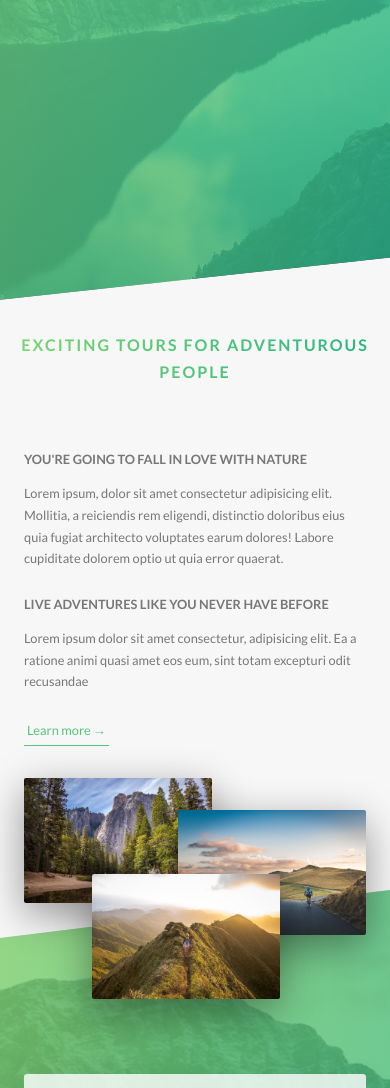
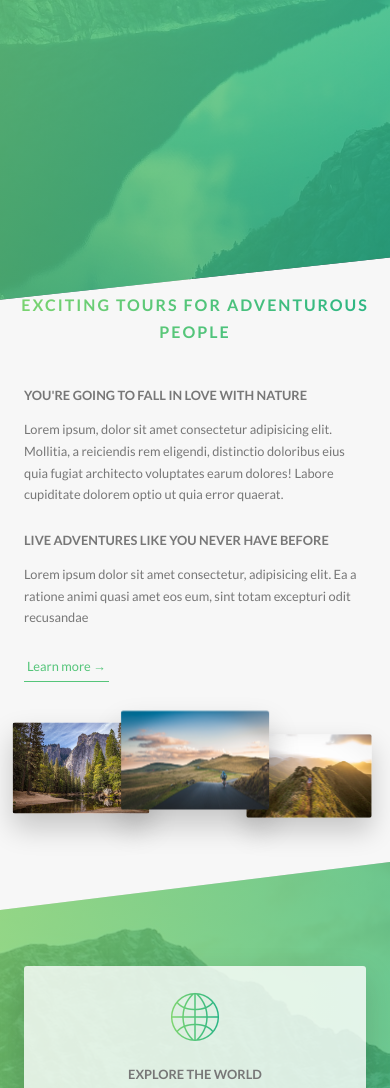
Before and after one commit to Paul-Annay/natours, a website: page index.html in a window 390 px wide. Shown: the part 502-1590 px from the top of the page. Drawn offline with Linux system fonts and the light colour scheme.

Commit message:
Adding media queries for layout of the about and features section along with small changes to the footer

```diff
--- a/scss/base/_utilities.scss
+++ b/scss/base/_utilities.scss
@@ -8,10 +8,16 @@
 
 .u-margin-bottom-medium {
     margin-bottom: 4rem !important;
+    @include respond(tab-port) {
+        margin-bottom: 3rem !important;
+    }
 }
 
 .u-margin-bottom-big {
     margin-bottom: 8rem !important;
+    @include respond(tab-port) {
+        margin-bottom: 5rem !important;
+    }
 }
 
 .u-margin-top-big {
--- a/scss/components/_composition.scss
+++ b/scss/components/_composition.scss
@@ -9,19 +9,43 @@
         outline-offset: 2rem;
         transition: all 0.2s;
 
+        @include respond(tab-port) {
+            float: left;
+            position: relative;
+            width: 33.333%;
+            box-shadow: 0 1.5rem 3rem rgba($color-black, 0.2);
+        }
+
         &--p1 {
             left: 0;
             top: -2rem;
+
+            @include respond(tab-port) {
+                top: 0;
+                transform: scale(1.2);
+            }
         }
 
         &--p2 {
             right: 0;
             top: 2rem;
+
+            @include respond(tab-port) {
+                top: -1rem;
+                transform: scale(1.3);
+                z-index: 100;
+            }
         }
 
         &--p3 {
             top: 10rem;
             left: 20%;
+
+            @include respond(tab-port) {
+                top: 1rem;
+                left: 0;
+                transform: scale(1.1);
+            }
         }
 
         &:hover {
--- a/scss/components/_feature-box.scss
+++ b/scss/components/_feature-box.scss
@@ -6,6 +6,10 @@
     border-radius: 3px;
     box-shadow: 0 1.5rem 4rem rgba($color-black, 0.15);
     transition: 0.2s transform ease;
+
+    @include respond(tab-port) {
+        padding: 2rem;
+    }
 
     &__icon {
         font-size: 6rem;
@@ -19,6 +23,10 @@
         -webkit-background-clip: text;
         background-clip: text;
         color: transparent;
+
+        @include respond(tab-port) {
+            margin-bottom: 0;
+        }
     }
 
     &:hover {
--- a/scss/layout/_footer.scss
+++ b/scss/layout/_footer.scss
@@ -10,6 +10,10 @@
     &__logo-box {
         text-align: center;
         margin-bottom: 8rem;
+
+        @include respond(tab-port) {
+            margin-bottom: 6rem;
+        }
     }
 
     &__logo {
--- a/scss/pages/_home.scss
+++ b/scss/pages/_home.scss
@@ -2,6 +2,10 @@
     background-color: $color-gray-light-1;
     padding: 25rem 0;
     margin-top: -20vh;
+
+    @include respond(tab-port) {
+        padding: 20rem 0;
+    }
 }
 
 .section-features {
@@ -19,18 +23,30 @@
     & > * {
         transform: skewY(7deg);
     }
+
+    @include respond(tab-port) {
+        padding: 10rem 0;
+    }
 }
 
 .section-tours {
     background-color: $color-gray-light-1;
     padding: 25rem 0 15rem 0;
     margin-top: -10rem;
+
+    @include respond(tab-port) {
+        padding: 20rem 0 10rem 0;
+    }
 }
 
 .section-stories {
     position: relative;
     padding: 15rem 0;
     // background-color: $color-gray-light-1;
+
+    @include respond(tab-port) {
+        padding: 10rem 0;
+    }
 }
 
 .section-book {
@@ -40,6 +56,10 @@
         $color-primary-light,
         $color-primary-dark
     );
+
+    @include respond(tab-port) {
+        padding: 10rem 0;
+    }
 }
 
 .book {
```
Also changed, not shown: css/style.css.
